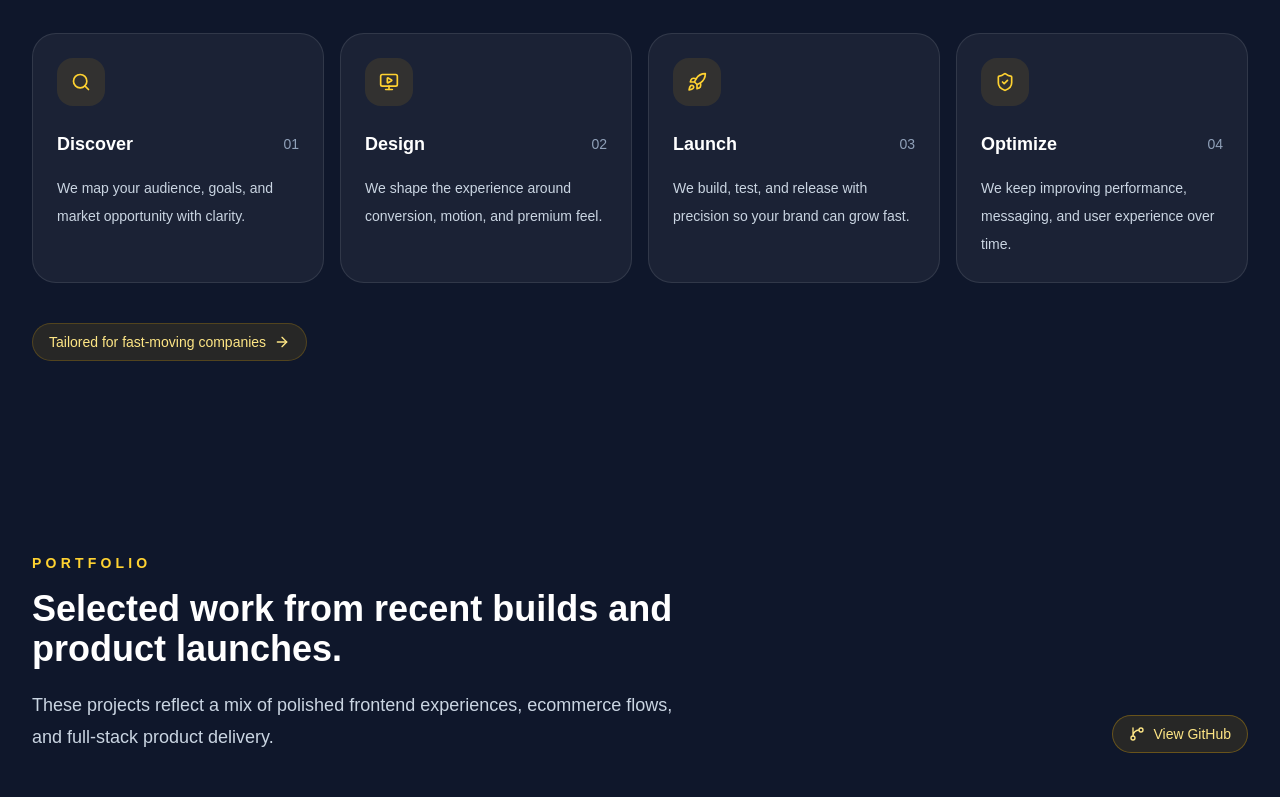
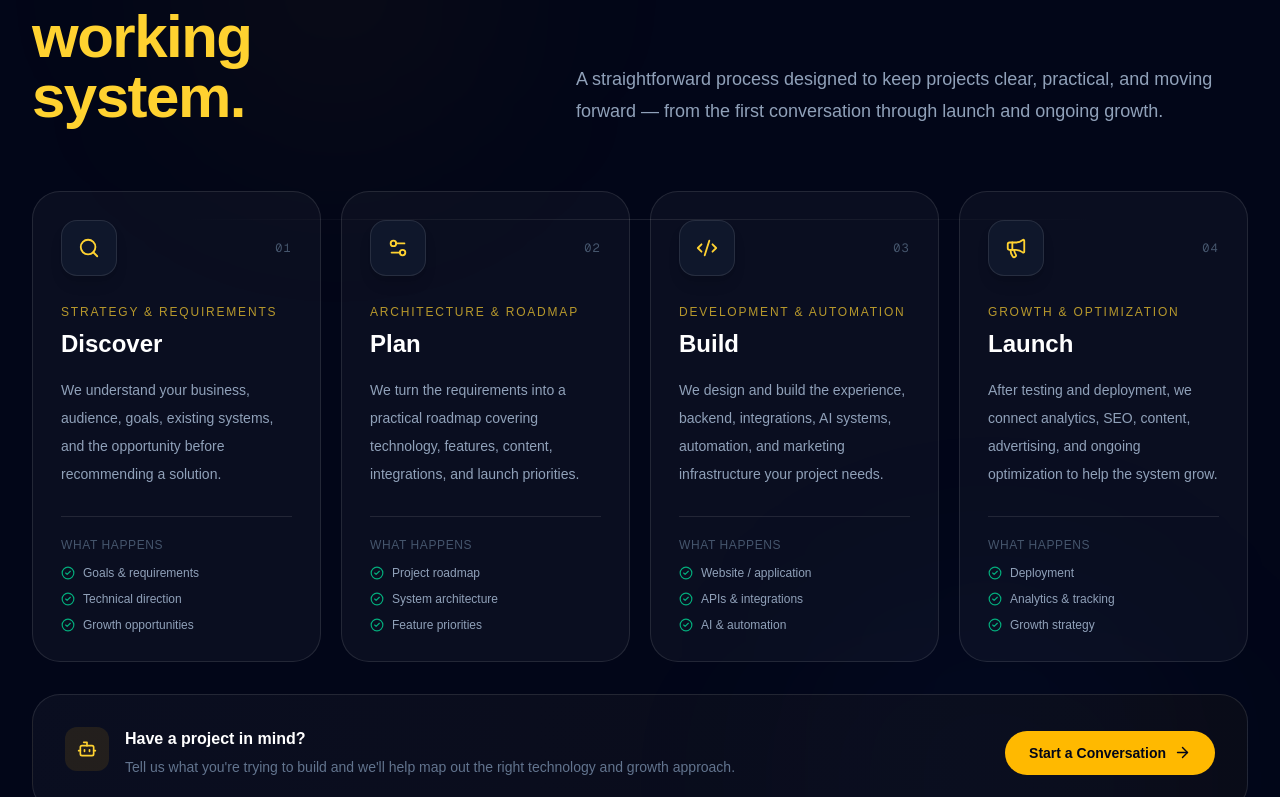
Before and after one commit to Adeelmalik615343/marketing-agency, a Next.js app: page / in a window 1280 px wide. Shown: the part 5183-5980 px from the top of the page. Built offline with nearby package versions, Linux system fonts and the light colour scheme.

Commit message:
Refactor Process component and update steps

```diff
--- a/src/components/Process.tsx
+++ b/src/components/Process.tsx
@@ -1,58 +1,185 @@
-import { ArrowRight, MonitorPlay, Rocket, Search, ShieldCheck } from "lucide-react";
+"use client";
+
+import {
+  ArrowRight,
+  Bot,
+  CheckCircle2,
+  Code2,
+  Megaphone,
+  Search,
+  Settings2,
+  Sparkles,
+} from "lucide-react";
 
 const steps = [
   {
+    number: "01",
     title: "Discover",
-    description: "We map your audience, goals, and market opportunity with clarity.",
+    label: "Strategy & Requirements",
+    description:
+      "We understand your business, audience, goals, existing systems, and the opportunity before recommending a solution.",
     icon: Search,
+    deliverables: ["Goals & requirements", "Technical direction", "Growth opportunities"],
   },
   {
-    title: "Design",
-    description: "We shape the experience around conversion, motion, and premium feel.",
-    icon: MonitorPlay,
+    number: "02",
+    title: "Plan",
+    label: "Architecture & Roadmap",
+    description:
+      "We turn the requirements into a practical roadmap covering technology, features, content, integrations, and launch priorities.",
+    icon: Settings2,
+    deliverables: ["Project roadmap", "System architecture", "Feature priorities"],
   },
   {
-    title: "Launch",
-    description: "We build, test, and release with precision so your brand can grow fast.",
-    icon: Rocket,
+    number: "03",
+    title: "Build",
+    label: "Development & Automation",
+    description:
+      "We design and build the experience, backend, integrations, AI systems, automation, and marketing infrastructure your project needs.",
+    icon: Code2,
+    deliverables: ["Website / application", "APIs & integrations", "AI & automation"],
   },
   {
-    title: "Optimize",
-    description: "We keep improving performance, messaging, and user experience over time.",
-    icon: ShieldCheck,
+    number: "04",
+    title: "Launch",
+    label: "Growth & Optimization",
+    description:
+      "After testing and deployment, we connect analytics, SEO, content, advertising, and ongoing optimization to help the system grow.",
+    icon: Megaphone,
+    deliverables: ["Deployment", "Analytics & tracking", "Growth strategy"],
   },
 ];
 
 export default function Process() {
   return (
-    <section className="bg-slate-900 py-20 text-white sm:py-24">
-      <div className="mx-auto max-w-7xl px-4 sm:px-6 lg:px-8">
-        <div className="max-w-2xl">
-          <p className="text-sm font-semibold uppercase tracking-[0.3em] text-amber-300">Process</p>
-          <h2 className="mt-4 text-3xl font-semibold sm:text-4xl">A simple process that keeps momentum high.</h2>
+    <section
+      id="process"
+      className="relative overflow-hidden border-b border-white/10 bg-slate-950 px-4 py-24 sm:px-6 lg:px-8 lg:py-32"
+    >
+      {/* Background */}
+      <div className="pointer-events-none absolute left-[15%] top-20 h-72 w-72 rounded-full bg-amber-400/5 blur-[120px]" />
+
+      <div className="pointer-events-none absolute bottom-0 right-[10%] h-80 w-80 rounded-full bg-blue-500/5 blur-[130px]" />
+
+      <div className="relative mx-auto max-w-7xl">
+        {/* Header */}
+        <div className="grid gap-8 lg:grid-cols-[0.75fr_1.25fr] lg:items-end">
+          <div>
+            <div className="mb-5 inline-flex items-center gap-2 rounded-full border border-amber-400/20 bg-amber-400/10 px-4 py-2 text-xs font-semibold uppercase tracking-[0.2em] text-amber-300">
+              <Sparkles size={14} />
+              Our process
             </div>
 
-        <div className="mt-14 grid gap-4 sm:grid-cols-2 lg:grid-cols-4">
-          {steps.map((step, index) => {
+            <h2 className="text-4xl font-semibold tracking-tight text-white sm:text-5xl lg:text-6xl">
+              From idea to{" "}
+              <span className="text-amber-300">working system.</span>
+            </h2>
+          </div>
+
+          <p className="max-w-2xl text-base leading-8 text-slate-400 sm:text-lg lg:ml-auto">
+            A straightforward process designed to keep projects clear,
+            practical, and moving forward — from the first conversation
+            through launch and ongoing growth.
+          </p>
+        </div>
+
+        {/* Process timeline */}
+        <div className="relative mt-16">
+          {/* Desktop connecting line */}
+          <div className="pointer-events-none absolute left-[12.5%] right-[12.5%] top-7 hidden h-px bg-gradient-to-r from-transparent via-white/10 to-transparent lg:block" />
+
+          <div className="grid gap-5 sm:grid-cols-2 lg:grid-cols-4">
+            {steps.map((step) => {
               const Icon = step.icon;
+
               return (
-              <div key={step.title} className="rounded-3xl border border-white/10 bg-white/5 p-6">
-                <div className="flex h-12 w-12 items-center justify-center rounded-2xl bg-amber-400/10 text-amber-300">
-                  <Icon size={20} />
+                <article
+                  key={step.number}
+                  className="group relative flex flex-col rounded-[1.75rem] border border-white/10 bg-white/[0.035] p-6 transition duration-300 hover:-translate-y-1 hover:border-amber-400/20 hover:bg-white/[0.055] sm:p-7"
+                >
+                  {/* Step indicator */}
+                  <div className="relative z-10 flex items-center justify-between">
+                    <div className="flex h-14 w-14 items-center justify-center rounded-2xl border border-white/10 bg-slate-900 text-amber-300 shadow-lg transition group-hover:border-amber-400/30 group-hover:bg-amber-400/10">
+                      <Icon size={22} />
                     </div>
-                <div className="mt-6 flex items-center justify-between">
-                  <h3 className="text-lg font-semibold">{step.title}</h3>
-                  <span className="text-sm text-slate-400">0{index + 1}</span>
+
+                    <span className="font-mono text-xs tracking-widest text-slate-600">
+                      {step.number}
+                    </span>
                   </div>
-                <p className="mt-4 text-sm leading-7 text-slate-300">{step.description}</p>
+
+                  {/* Text */}
+                  <div className="mt-7">
+                    <p className="text-xs font-medium uppercase tracking-[0.15em] text-amber-300/70">
+                      {step.label}
+                    </p>
+
+                    <h3 className="mt-2 text-2xl font-semibold text-white">
+                      {step.title}
+                    </h3>
+
+                    <p className="mt-4 text-sm leading-7 text-slate-400">
+                      {step.description}
+                    </p>
                   </div>
+
+                  {/* Deliverables */}
+                  <div className="mt-7 border-t border-white/10 pt-5">
+                    <p className="mb-3 text-xs font-medium uppercase tracking-wider text-slate-600">
+                      What happens
+                    </p>
+
+                    <div className="space-y-2.5">
+                      {step.deliverables.map((item) => (
+                        <div
+                          key={item}
+                          className="flex items-center gap-2 text-xs text-slate-400"
+                        >
+                          <CheckCircle2
+                            size={14}
+                            className="shrink-0 text-emerald-400/80"
+                          />
+
+                          {item}
+                        </div>
+                      ))}
+                    </div>
+                  </div>
+
+                  {/* Hover accent */}
+                  <div className="pointer-events-none absolute bottom-0 left-6 right-6 h-px origin-left scale-x-0 bg-amber-400/50 transition-transform duration-500 group-hover:scale-x-100" />
+                </article>
               );
             })}
           </div>
+        </div>
 
-        <div className="mt-10 inline-flex items-center gap-2 rounded-full border border-amber-400/20 bg-amber-400/10 px-4 py-2 text-sm font-medium text-amber-200">
-          Tailored for fast-moving companies
-          <ArrowRight size={16} />
+        {/* Bottom CTA */}
+        <div className="mt-8 flex flex-col gap-6 rounded-[1.75rem] border border-white/10 bg-gradient-to-r from-white/[0.035] to-amber-400/[0.035] p-6 sm:p-8 lg:flex-row lg:items-center lg:justify-between">
+          <div className="flex items-start gap-4">
+            <div className="hidden h-11 w-11 shrink-0 items-center justify-center rounded-xl bg-amber-400/10 text-amber-300 sm:flex">
+              <Bot size={20} />
+            </div>
+
+            <div>
+              <p className="font-semibold text-white">
+                Have a project in mind?
+              </p>
+
+              <p className="mt-1 text-sm leading-6 text-slate-500">
+                Tell us what you're trying to build and we'll help map out
+                the right technology and growth approach.
+              </p>
+            </div>
+          </div>
+
+          <a
+            href="#contact"
+            className="inline-flex shrink-0 items-center justify-center gap-2 rounded-full bg-amber-400 px-6 py-3 text-sm font-semibold text-slate-950 transition hover:bg-amber-300"
+          >
+            Start a Conversation
+            <ArrowRight size={17} />
+          </a>
         </div>
       </div>
     </section>
```
Lines whose indentation alone changed are shown as unchanged.
